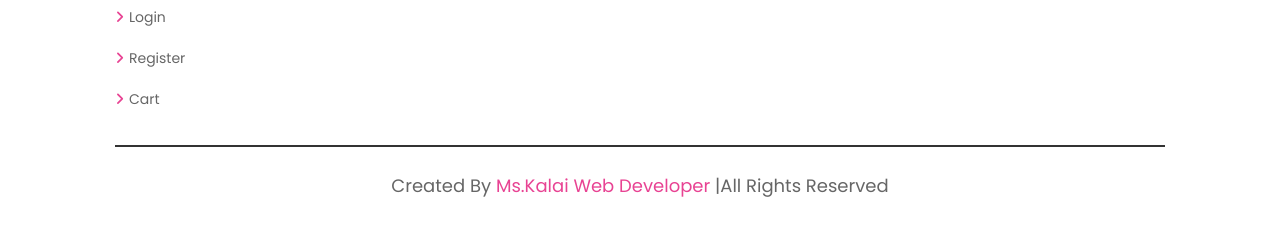
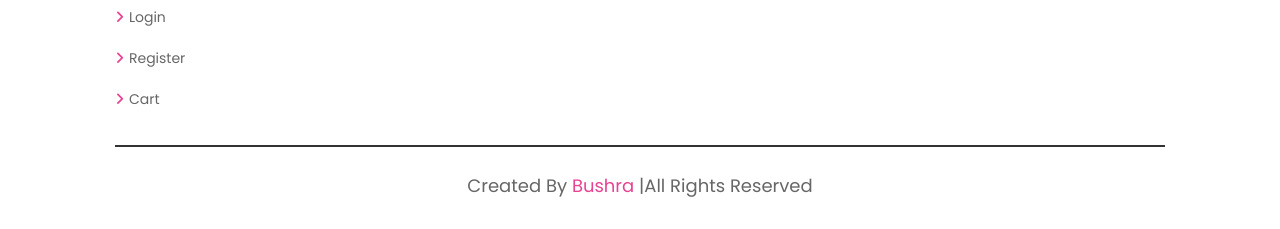
Before and after one commit to dev-bushra/glasses-store, a plain HTML site: page index.html in a window 1280 px wide. Shown: the part 1217-1446 px from the top of the page. Drawn offline with Linux system fonts and the light colour scheme.

Commit message:
Update index.html

```diff
--- a/index.html
+++ b/index.html
@@ -152,7 +152,7 @@
             </div>
         </div>
 
-        <div class="credit">created by <span>Ms.kalai web developer</span> |all rights reserved </div>
+        <div class="credit">created by <span>Bushra</span> |all rights reserved </div>
     </section>
     <script src="script.js" ></script>
 </body>
```
